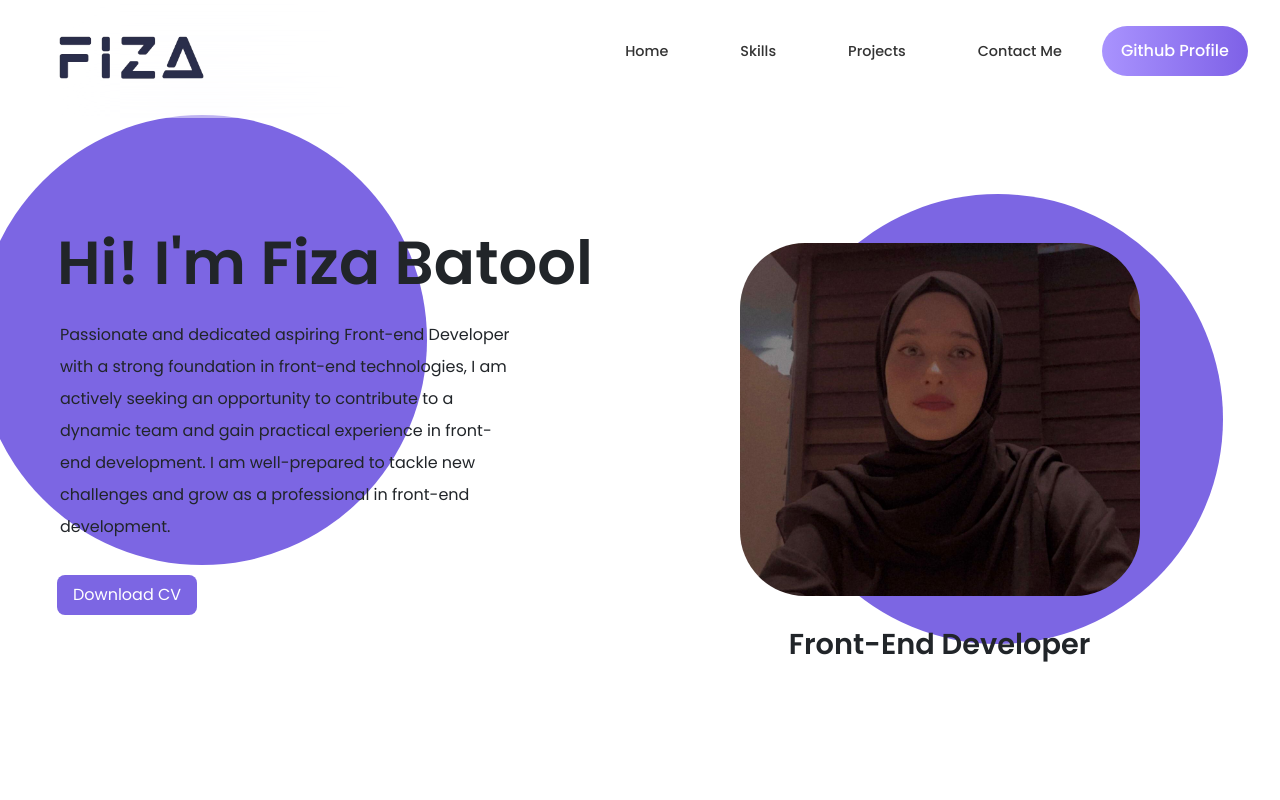
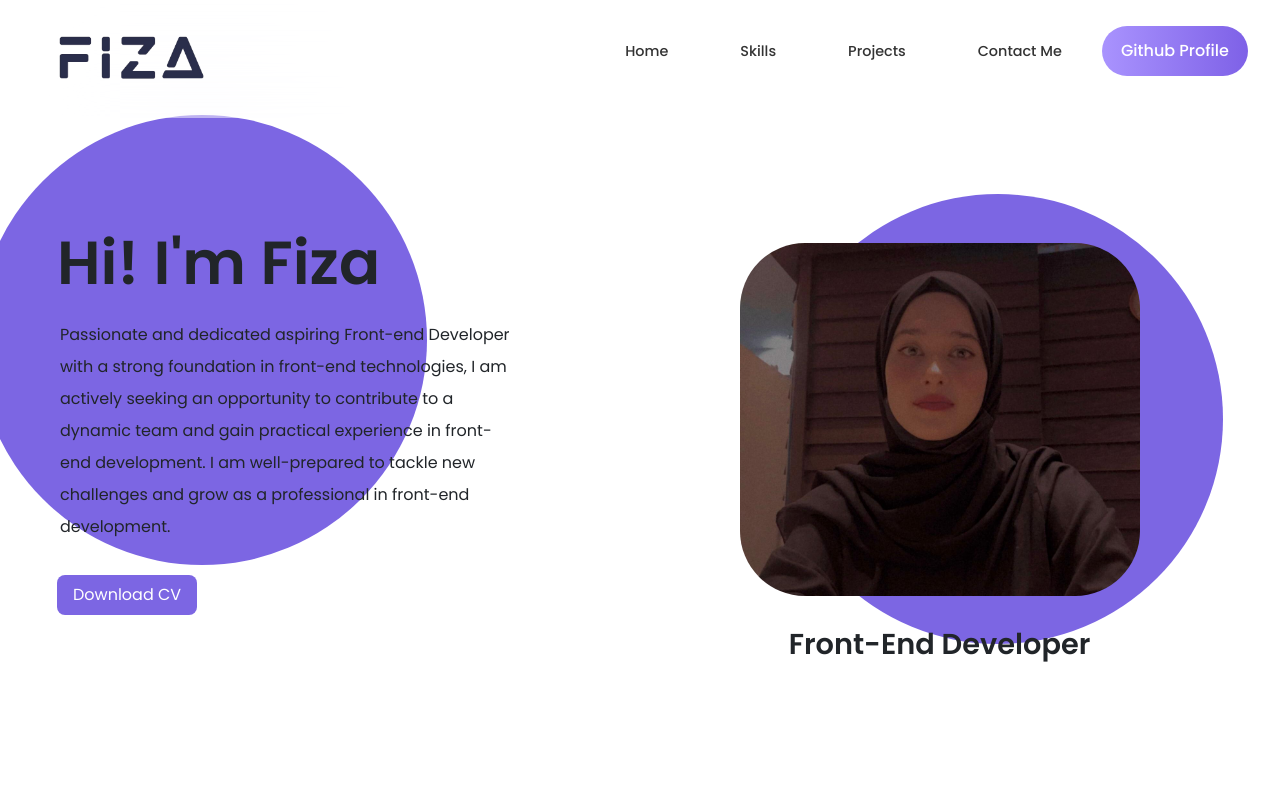
Before and after one commit to Fizahere/Fiza-Portfolio, a React (Create React App) app: page / in a window 1280 px wide. Shown: the top 800 px of the page. Built offline with nearby package versions, Linux system fonts and the light colour scheme.

Commit message:
Update Main.jsx

```diff
--- a/src/components/Main/Main.jsx
+++ b/src/components/Main/Main.jsx
@@ -5,7 +5,7 @@ function Main() {
   return (
     <section className='main-container' id="home">
       <div className='main-content'>
-        <h2 className='animated-text'>Hi! I'm Fiza Batool</h2>
+        <h2 className='animated-text'>Hi! I'm Fiza</h2>
         <p>
           Passionate and dedicated aspiring Front-end Developer with a strong foundation in front-end technologies, I am
           actively seeking an opportunity to contribute to a dynamic team and gain practical experience in front-end
```
